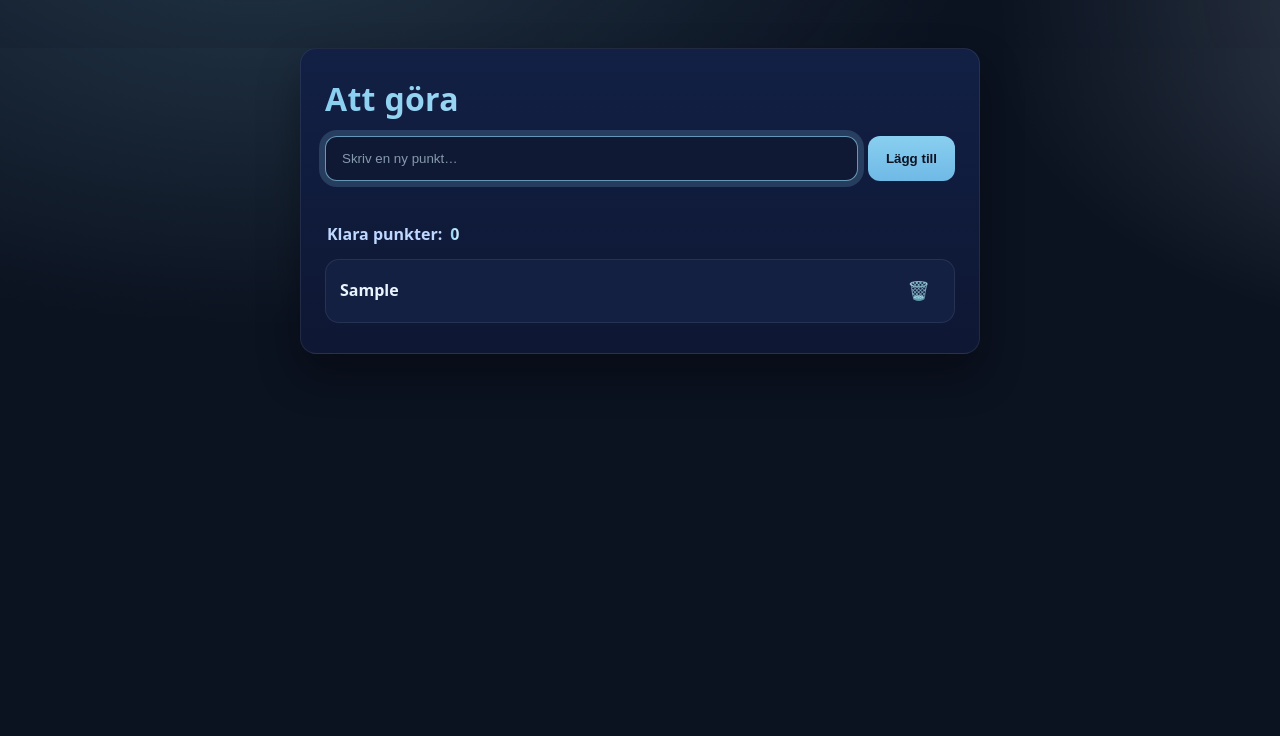
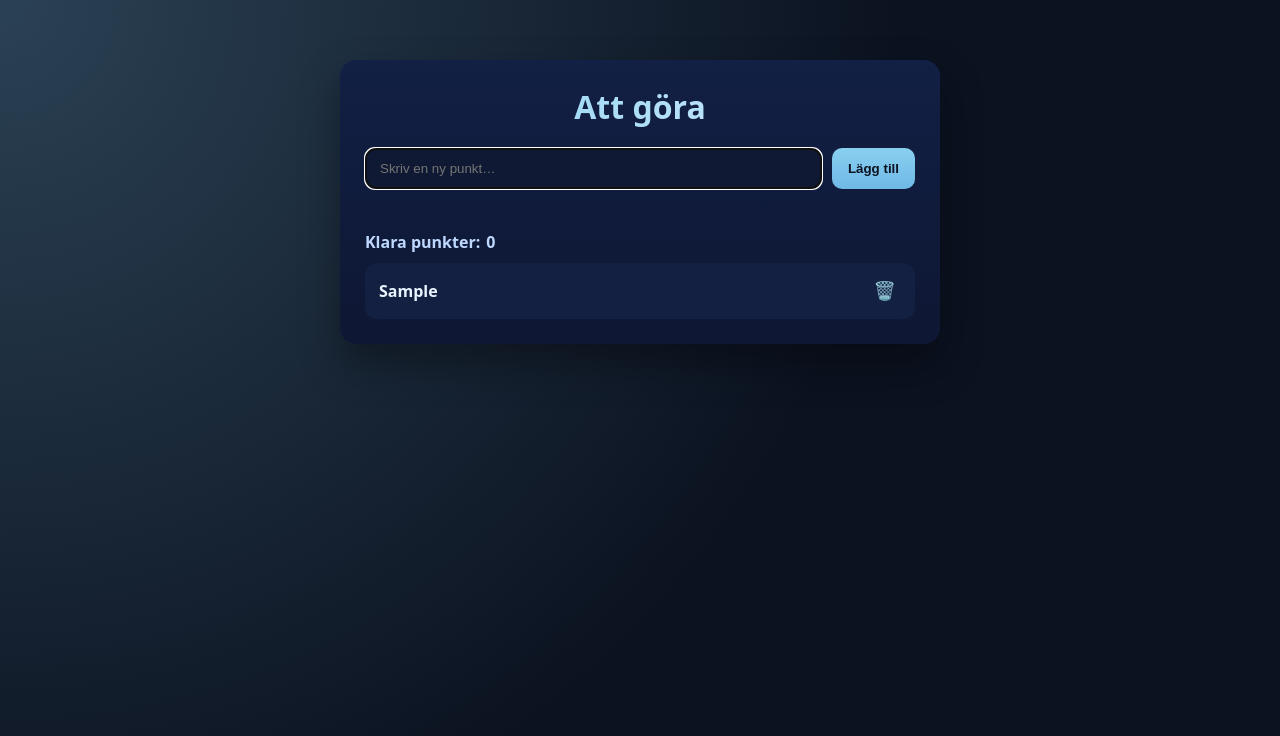
Before and after one commit to Alre2/ToDo-app, a plain HTML site: page index.html in a window 1280 px wide. Both pictures are taken after typing "Sample" into the empty fields and a click on the button "Lägg till". Drawn offline with Linux system fonts and the light colour scheme.

Commit message:
style.css

```diff
--- a/style.css
+++ b/style.css
@@ -3,9 +3,8 @@
   --card:#101933;
   --text:#eaf4ff;
   --muted:#bfd8ff;
-  --accent:#89CFF0;   /* babyblå */
-  --accent-2:#d4eeff; /* ljus babyblå */
-  --ok:#46d39a;
+  --accent:#89CFF0;
+  --accent-2:#d4eeff;
   --danger:#ff5b5b;
   --item:#132042;
   --item-hover:#192a55;
@@ -13,105 +12,117 @@
   --shadow: 0 20px 40px rgba(0,0,0,.35);
 }
 
-*{box-sizing:border-box}
+*{box-sizing:border-box;margin:0;padding:0}
 
-html,body{
-  height:100%;
-  margin:0;
-  background:
-    radial-gradient(1200px 600px at 20% -10%, rgba(137,207,240,.18), transparent 60%),
-    radial-gradient(900px 500px at 120% 0%, rgba(212,238,255,.22), transparent 60%),
-    var(--bg);
+body{
+  min-height:100vh;
+  display:flex;
+  justify-content:center;
+  align-items:flex-start;
+  background: radial-gradient(circle at top left, rgba(137,207,240,.25), transparent 60%), var(--bg);
   color:var(--text);
-  font-family: ui-sans-serif, system-ui, -apple-system, Segoe UI, Roboto, Arial, "Noto Sans", sans-serif;
-  font-weight:700; /* all text fet */
+  font-family:system-ui, sans-serif;
+  font-weight:700;
 }
 
-/* sida: flyga ner + fade-in */
-.page{ opacity:0; transform:translateY(-30px); animation:dropIn .7s cubic-bezier(.2,.8,.2,1) .05s forwards }
-@keyframes dropIn{ from{opacity:0; transform:translateY(-30px)} to{opacity:1; transform:translateY(0)} }
+.page{opacity:0;transform:translateY(-30px);animation:drop .7s ease-out forwards}
+@keyframes drop{to{opacity:1;transform:translateY(0)}}
 
 .app{
-  max-width:680px;
-  margin:6vh auto;
-  background:linear-gradient(180deg,#122045 0%, #0e1733 100%);
-  border:1px solid rgba(255,255,255,.08);
+  width:90%;
+  max-width:600px;
+  background:linear-gradient(180deg,#122045,#0e1733);
   border-radius:16px;
-  box-shadow: var(--shadow);
-  padding:28px 24px 30px;
+  box-shadow:var(--shadow);
+  padding:25px;
+  margin-top:60px;
 }
 
 h1{
-  margin:0 0 16px;
-  letter-spacing:.3px;
-  background: linear-gradient(90deg,var(--accent),var(--accent-2));
-  -webkit-background-clip:text; background-clip:text; color:transparent;
+  text-align:center;
+  margin-bottom:20px;
+  background:linear-gradient(90deg,var(--accent),var(--accent-2));
+  -webkit-background-clip:text;
+  color:transparent;
   font-weight:800;
 }
 
-form{ display:flex; gap:10px; margin-bottom:8px; }
+form{
+  display:flex;
+  gap:10px;
+  margin-bottom:10px;
+}
 #todo-input{
-  flex:1; padding:14px 16px; border-radius:12px;
-  border:1px solid rgba(255,255,255,.12);
-  background: var(--card); color: var(--text); outline:none;
-  box-shadow: inset 0 0 0 1px transparent;
-  transition: box-shadow .15s ease, border-color .15s ease;
+  flex:1;
+  padding:12px 14px;
+  border-radius:10px;
+  border:1px solid rgba(255,255,255,.1);
+  background:var(--card);
+  color:var(--text);
 }
-#todo-input::placeholder{ color: rgba(212,238,255,.6) }
-#todo-input:focus{ border-color: rgba(137,207,240,.7); box-shadow: 0 0 0 6px rgba(137,207,240,.18) }
-
 #add-btn{
-  padding:0 18px; border:none; border-radius:12px;
-  background: linear-gradient(180deg,var(--accent),#6fb9e6);
-  color:#0b1220; font-weight:800; cursor:pointer;
-  transition: transform .08s ease, filter .15s ease;
+  padding:0 16px;
+  border:none;
+  border-radius:10px;
+  background:linear-gradient(180deg,var(--accent),#6fb9e6);
+  color:#0b1220;
+  font-weight:800;
+  cursor:pointer;
 }
-#add-btn:hover{ filter: brightness(1.06) }
-#add-btn:active{ transform: translateY(1px) }
+#add-btn:hover{filter:brightness(1.05)}
 
 .error-msg{
-  min-height: 22px; margin:6px 2px 12px; color: var(--danger);
-  font-size:.95rem; letter-spacing:.2px; opacity:0; transform: translateY(-4px);
-  transition: opacity .18s ease, transform .18s ease; font-weight:800;
+  color:var(--danger);
+  min-height:22px;
+  margin-bottom:10px;
+  opacity:0;
+  transition:opacity .2s;
 }
-.error-msg.show{ opacity:1; transform: translateY(0) }
-.error-msg.blink{ animation: blinkRed .35s ease-in-out 3 }
-@keyframes blinkRed{ 0%,100%{ filter:none } 50%{ filter: drop-shadow(0 0 6px rgba(255,91,91,.6)) } }
+.error-msg.show{opacity:1}
+.error-msg.blink{animation:blink .3s ease-in-out 3}
+@keyframes blink{50%{filter:drop-shadow(0 0 6px red)}}
 
-#todo-list{ list-style:none; margin:12px 0 0; padding:0; display:flex; flex-direction:column; gap:10px }
+.meta{
+  display:flex;
+  gap:6px;
+  align-items:center;
+  color:var(--muted);
+  margin-bottom:10px;
+}
+
+ul{list-style:none;display:flex;flex-direction:column;gap:10px}
 
 .todo{
-  display:grid; grid-template-columns: 1fr auto; align-items:center; gap:10px;
-  padding:14px; background: var(--item); border:1px solid rgba(255,255,255,.08);
-  border-radius:14px; transition: background .2s ease, transform .12s ease;
+  display:flex;
+  justify-content:space-between;
+  align-items:center;
+  padding:12px 14px;
+  background:var(--item);
+  border-radius:12px;
+  transition:background .2s;
+  animation:fadeUp .3s ease forwards;
 }
-.todo:hover{ background: var(--item-hover) }
-.todo__text{ margin:0; line-height:1.35; word-break: break-word; font-weight:700 }
+.todo:hover{background:var(--item-hover)}
+@keyframes fadeUp{from{opacity:0;transform:translateY(8px)}to{opacity:1;transform:translateY(0)}}
 
-.todo-enter{ opacity:0; transform:translateY(8px); animation: fadeSlideUp .35s ease forwards }
-@keyframes fadeSlideUp{ from{opacity:0; transform:translateY(8px)} to{opacity:1; transform:translateY(0)} }
+.todo__text{
+  word-break:break-word;
+  flex:1;
+  font-weight:700;
+}
 
-.todo.completed{
-  filter: grayscale(28%);
-  background: linear-gradient(180deg, #121e3f, #0f1936);
+.todo.completed .todo__text{
+  color:var(--gray);
+  text-decoration:line-through;
 }
-.todo.completed .todo__text{ color: var(--gray); opacity:.9; font-weight:700 }
 
 .btn-delete{
-  border:none; background: transparent; color: var(--muted); font-size:18px;
-  line-height:1; padding:8px 10px; border-radius:10px; cursor:pointer;
-  transition: background .15s ease, color .15s ease, transform .1s ease; font-weight:800;
+  border:none;
+  background:transparent;
+  color:var(--muted);
+  font-size:18px;
+  cursor:pointer;
+  padding:5px;
+  border-radius:8px;
 }
-.btn-delete:hover{ background: rgba(255,255,255,.08); color:#ff9b9b }
-.btn-delete:active{ transform: translateY(1px) }
-
-.meta{ display:flex; align-items:center; gap:8px; color: var(--muted); margin:8px 2px 14px; font-weight:700 }
-#done-count{
-  background: linear-gradient(90deg, var(--accent), var(--accent-2));
-  -webkit-background-clip:text; background-clip:text; color:transparent; font-weight:800;
-}
-
-.sr-only{
-  position:absolute !important; width:1px; height:1px; padding:0; margin:-1px;
-  overflow:hidden; clip:rect(0,0,0,0); white-space:nowrap; border:0;
-}
+.btn-delete:hover{color:#ff9b9b;background:rgba(255,255,255,.1)}
```
